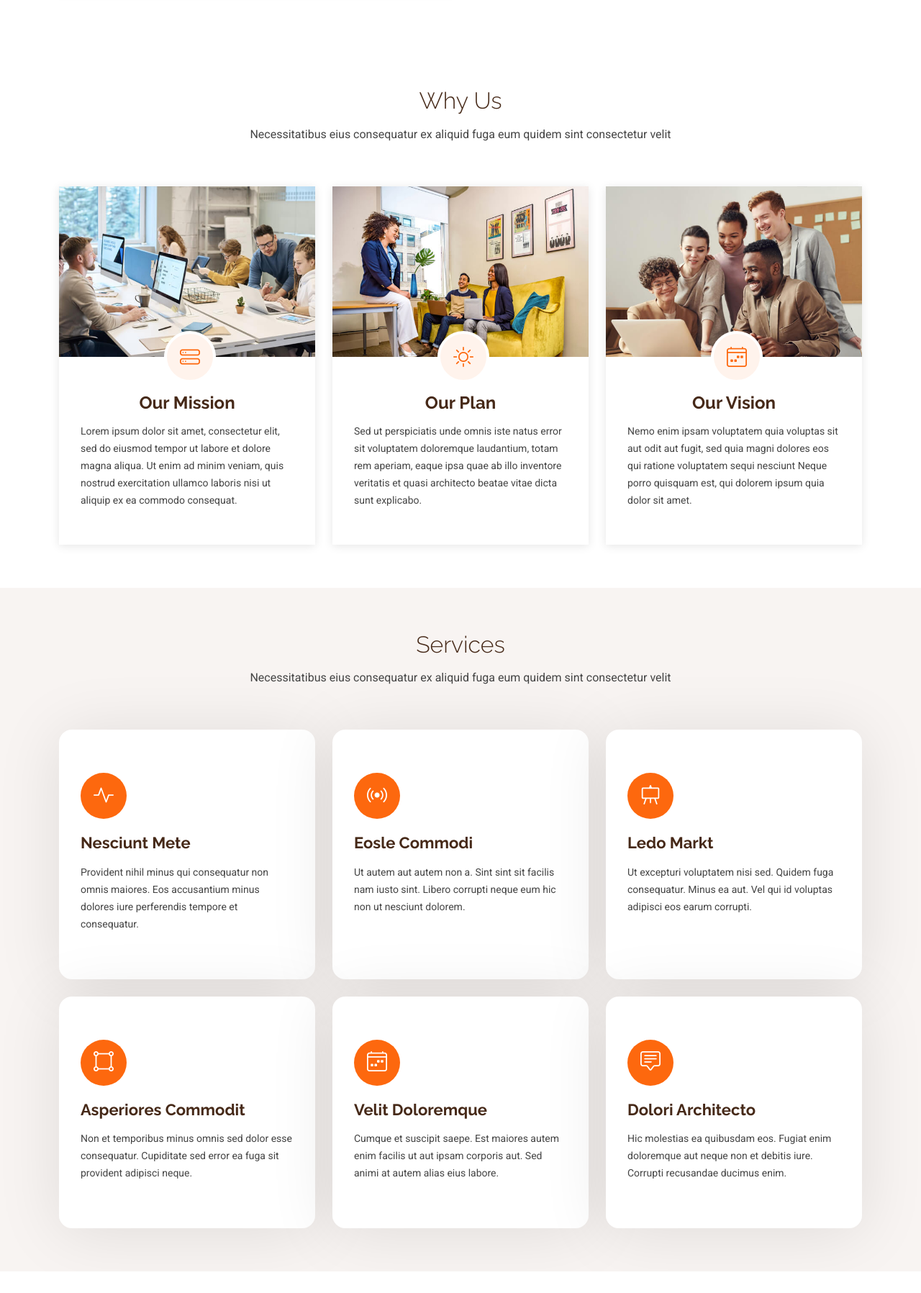
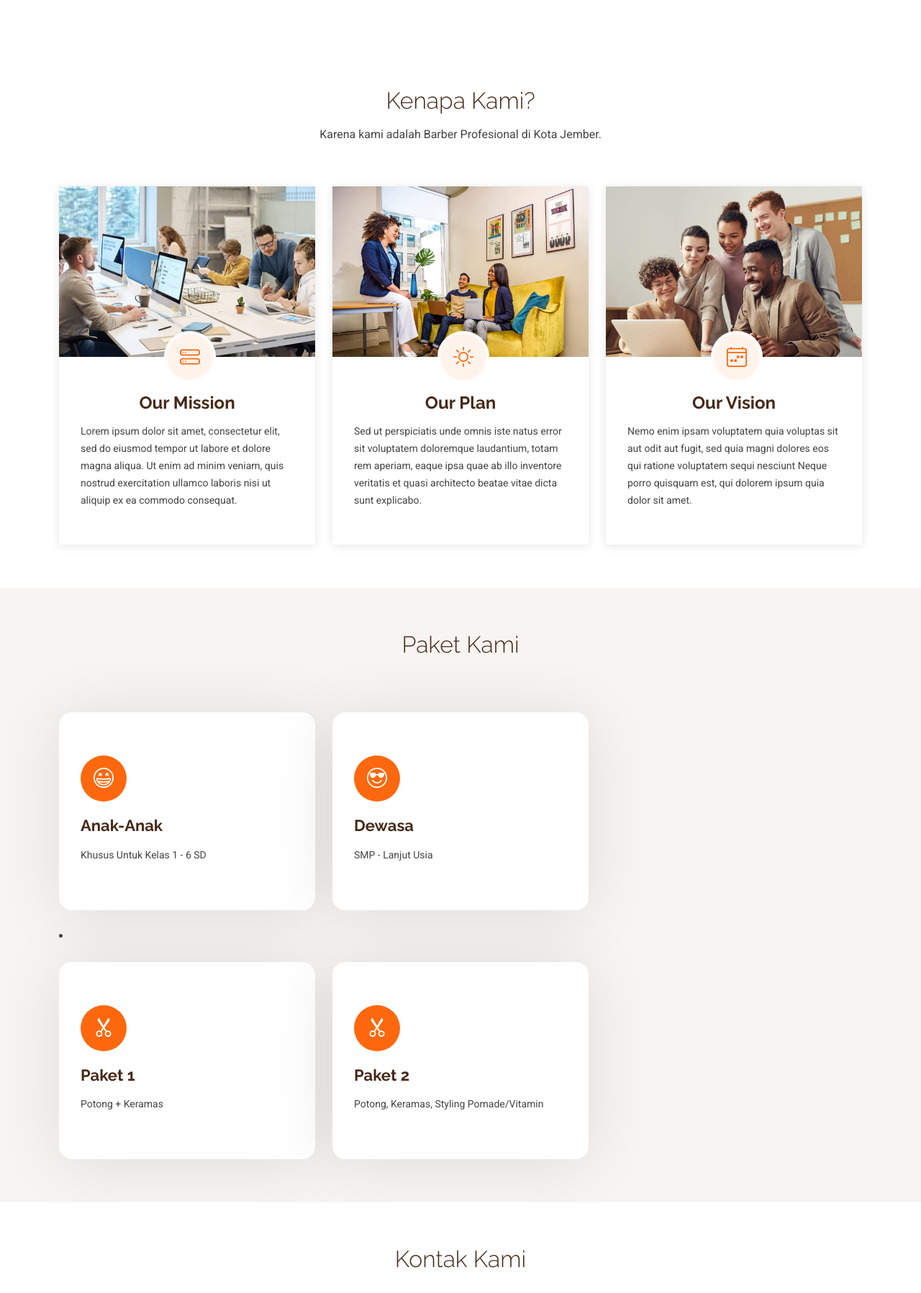
Before and after one commit to Mahayoga/SemesterThree-WebAdmin, a PHP site: page /pages/layout/user/app2.php in a window 1280 px wide. Shown: the part 1542-3339 px from the top of the page at 72% size. Run offline with PHP 8.4, Linux system fonts and the light colour scheme.

Commit message:
Mengubah Struktur Page

```diff
--- a/pages/layout/user/app2.php
+++ b/pages/layout/user/app2.php
@@ -46,7 +46,7 @@
         <ul>
           <li><a href="#hero" class="active">Home</a></li>
           <li><a href="#">Tentang</a></li>
-          <li><a href="#why-us">Why Us</a></li>
+          <li><a href="#why-us">Kenapa Kami?</a></li>
           <li><a href="#services">Services</a></li>
           <li class="dropdown"><a href="#"><span>Dropdown</span> <i class="bi bi-chevron-down toggle-dropdown"></i></a>
             <ul>
@@ -121,8 +121,8 @@
     <section id="why-us" class="why-us section">
       <!-- Section Title -->
       <div class="container section-title" data-aos="fade-up">
-        <h2>Why Us</h2>
-        <p>Necessitatibus eius consequatur ex aliquid fuga eum quidem sint consectetur velit</p>
+        <h2>Kenapa Kami?</h2>
+        <p>Karena kami adalah Barber Profesional di Kota Jember.</p>
       </div><!-- End Section Title -->
 
       <div class="container">
@@ -173,84 +173,59 @@
     <section id="services" class="services section light-background">
       <!-- Section Title -->
       <div class="container section-title" data-aos="fade-up">
-        <h2>Services</h2>
-        <p>Necessitatibus eius consequatur ex aliquid fuga eum quidem sint consectetur velit</p>
+        <h2>Paket Kami</h2>
       </div><!-- End Section Title -->
 
       <div class="container">
         <div class="row gy-4">
           <div class="col-lg-4 col-md-6" data-aos="fade-up" data-aos-delay="100">
-            <div class="service-item  position-relative">
+            <div class="service-item position-relative">
               <div class="icon">
-                <i class="bi bi-activity"></i>
+                <i class="bi bi-emoji-grin"></i>
               </div>
               <a href="service-details.html" class="stretched-link">
-                <h3>Nesciunt Mete</h3>
+                <h3>Anak-Anak</h3>
               </a>
-              <p>Provident nihil minus qui consequatur non omnis maiores. Eos accusantium minus dolores iure perferendis tempore et consequatur.</p>
+              <p>Khusus Untuk Kelas 1 - 6 SD</p>
             </div>
           </div><!-- End Service Item -->
 
           <div class="col-lg-4 col-md-6" data-aos="fade-up" data-aos-delay="200">
             <div class="service-item position-relative">
               <div class="icon">
-                <i class="bi bi-broadcast"></i>
+                <i class="bi bi-emoji-sunglasses"></i>
               </div>
               <a href="service-details.html" class="stretched-link">
-                <h3>Eosle Commodi</h3>
+                <h3>Dewasa</h3>
               </a>
-              <p>Ut autem aut autem non a. Sint sint sit facilis nam iusto sint. Libero corrupti neque eum hic non ut nesciunt dolorem.</p>
+              <p>SMP - Lanjut Usia</p>
+            </div>
+          </div><!-- End Service Item -->
+
+          <li>
+
+          </li>
+          <div class="col-lg-4 col-md-6" data-aos="fade-up" data-aos-delay="300">
+            <div class="service-item position-relative">
+              <div class="icon">
+                <i class="bi bi-scissors"></i>
+              </div>
+              <a href="service-details.html" class="stretched-link">
+                <h3>Paket 1</h3>
+              </a>
+              <p>Potong + Keramas</p>
             </div>
           </div><!-- End Service Item -->
 
           <div class="col-lg-4 col-md-6" data-aos="fade-up" data-aos-delay="300">
             <div class="service-item position-relative">
               <div class="icon">
-                <i class="bi bi-easel"></i>
+                <i class="bi bi-scissors"></i>
               </div>
               <a href="service-details.html" class="stretched-link">
-                <h3>Ledo Markt</h3>
+                <h3>Paket 2</h3>
               </a>
-              <p>Ut excepturi voluptatem nisi sed. Quidem fuga consequatur. Minus ea aut. Vel qui id voluptas adipisci eos earum corrupti.</p>
-            </div>
-          </div><!-- End Service Item -->
-
-          <div class="col-lg-4 col-md-6" data-aos="fade-up" data-aos-delay="400">
-            <div class="service-item position-relative">
-              <div class="icon">
-                <i class="bi bi-bounding-box-circles"></i>
-              </div>
-              <a href="service-details.html" class="stretched-link">
-                <h3>Asperiores Commodit</h3>
-              </a>
-              <p>Non et temporibus minus omnis sed dolor esse consequatur. Cupiditate sed error ea fuga sit provident adipisci neque.</p>
-              <a href="service-details.html" class="stretched-link"></a>
-            </div>
-          </div><!-- End Service Item -->
-
-          <div class="col-lg-4 col-md-6" data-aos="fade-up" data-aos-delay="500">
-            <div class="service-item position-relative">
-              <div class="icon">
-                <i class="bi bi-calendar4-week"></i>
-              </div>
-              <a href="service-details.html" class="stretched-link">
-                <h3>Velit Doloremque</h3>
-              </a>
-              <p>Cumque et suscipit saepe. Est maiores autem enim facilis ut aut ipsam corporis aut. Sed animi at autem alias eius labore.</p>
-              <a href="service-details.html" class="stretched-link"></a>
-            </div>
-          </div><!-- End Service Item -->
-
-          <div class="col-lg-4 col-md-6" data-aos="fade-up" data-aos-delay="600">
-            <div class="service-item position-relative">
-              <div class="icon">
-                <i class="bi bi-chat-square-text"></i>
-              </div>
-              <a href="service-details.html" class="stretched-link">
-                <h3>Dolori Architecto</h3>
-              </a>
-              <p>Hic molestias ea quibusdam eos. Fugiat enim doloremque aut neque non et debitis iure. Corrupti recusandae ducimus enim.</p>
-              <a href="service-details.html" class="stretched-link"></a>
+              <p>Potong, Keramas, Styling Pomade/Vitamin</p>
             </div>
           </div><!-- End Service Item -->
         </div>
@@ -261,7 +236,7 @@
     <section id="contact" class="contact section">
       <!-- Section Title -->
       <div class="container section-title" data-aos="fade-up">
-        <h2>Contact Us</h2>
+        <h2>Kontak Kami</h2>
       </div><!-- End Section Title -->
 
       <div class="container" data-aos="fade-up" data-aos-delay="100">
@@ -308,8 +283,8 @@
             <div class="col-md-12 text-center">
               <div class="loading">Loading</div>
               <div class="error-message"></div>
-              <div class="sent-message">Your message has been sent. Thank you!</div>
-              <button type="submit">Send Message</button>
+              <div class="sent-message">Sudah Terkirim, Terimakasih!</div>
+              <button type="submit">Kirim Pesan</button>
             </div>
           </div>
         </form><!-- End Contact Form -->
@@ -319,14 +294,10 @@
 
   <footer id="footer" class="footer light-background">
     <div class="container">
-      <h3 class="sitename">Siimple</h3>
-      <p>Et aut eum quis fuga eos sunt ipsa nihil. Labore corporis magni eligendi fuga maxime saepe commodi placeat.</p>
+      <h3 class="sitename">Green Head</h3>
       <div class="social-links d-flex justify-content-center">
-        <a href=""><i class="bi bi-twitter-x"></i></a>
-        <a href=""><i class="bi bi-facebook"></i></a>
-        <a href=""><i class="bi bi-instagram"></i></a>
-        <a href=""><i class="bi bi-skype"></i></a>
-        <a href=""><i class="bi bi-linkedin"></i></a>
+        <a href="https://www.instagram.com/greenheadbarber/"><i class="bi bi-instagram"></i></a>
+        <a href="https://wa.me/085785089258"><i class="bi bi-whatsapp"></i></a>
       </div>
       <div class="container">
         <div class="copyright">
@@ -337,7 +308,7 @@
           <!-- You can delete the links only if you've purchased the pro version. -->
           <!-- Licensing information: https://bootstrapmade.com/license/ -->
           <!-- Purchase the pro version with working PHP/AJAX contact form: [buy-url] -->
-          Designed by <a href="https://bootstrapmade.com/">BootstrapMade</a>
+          Designed by <a href="https://bootstrapmade.com/">Barber Tim</a>
         </div>
       </div>
     </div>
```
